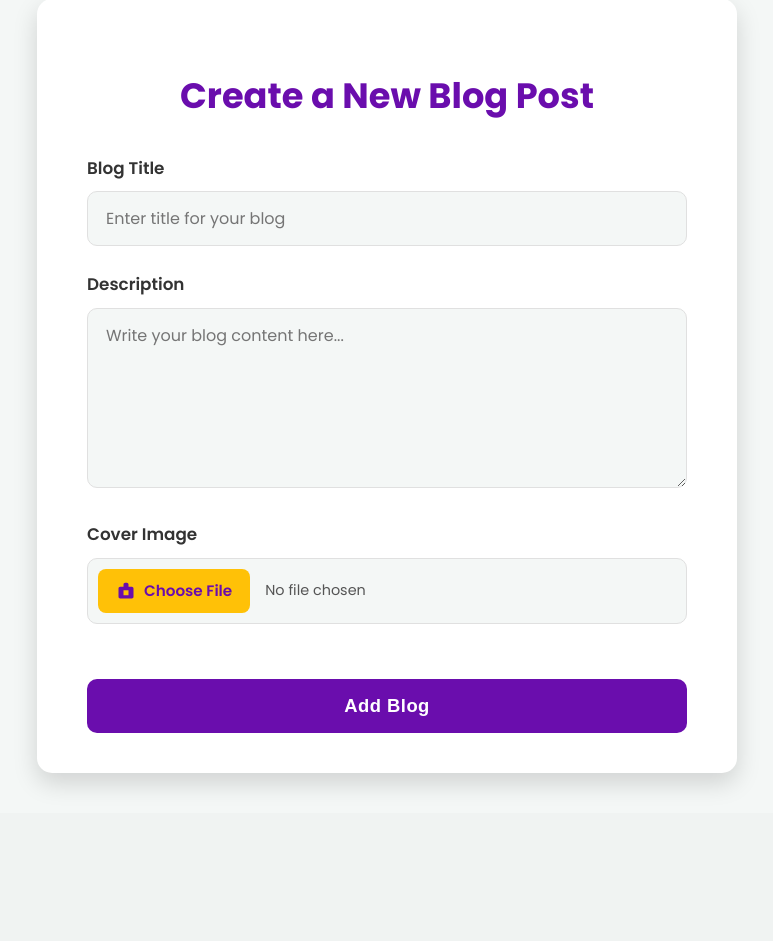
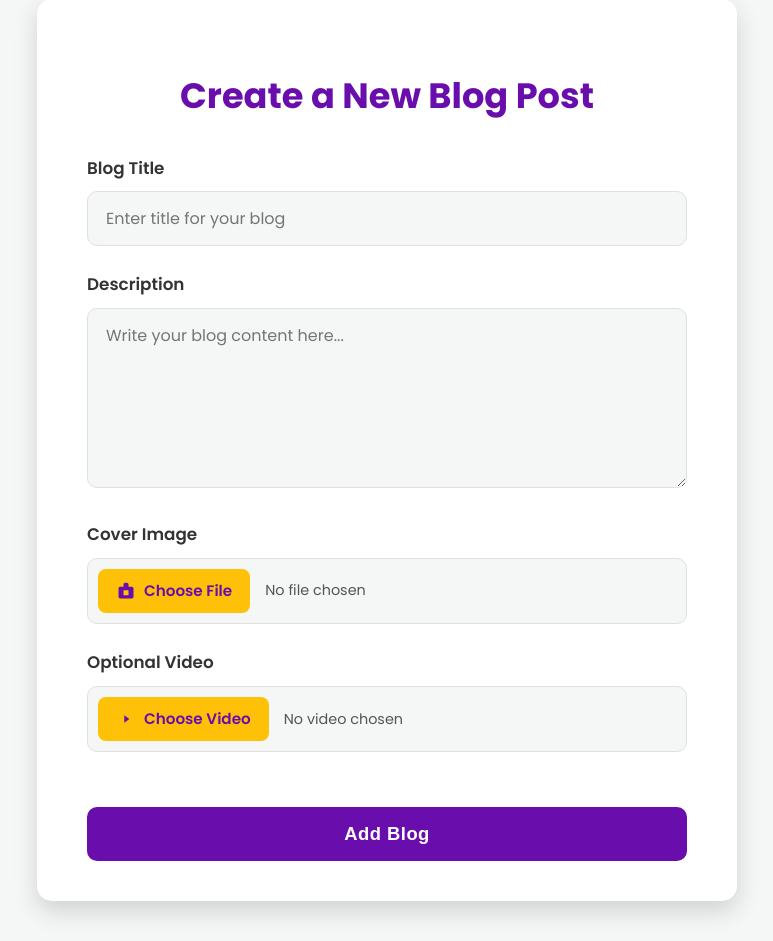
Before and after one commit to yugank2002/blogify, a Node server app: page /blog in a window 1280 px wide. Shown: the part 121-1062 px from the top of the page, without its empty margins (253-1026 px from the left). Before the commit the page ends 906 px from the top, so only its background shows below. Run offline with Node 20, Linux system fonts and the light colour scheme; some libraries are stand-ins or nearby versions.

Commit message:
Add video upload support: model, routes, views

```diff
--- a/models/blog.js
+++ b/models/blog.js
@@ -13,6 +13,10 @@ const blogSchema = new mongoose.Schema({
         type:String,
         required:false
     },
+    video:{
+        type:String,
+        required:false
+    },
     createdBy:{
         type:mongoose.Schema.Types.ObjectId,
         ref:'user'
--- a/routes/blog.js
+++ b/routes/blog.js
@@ -15,6 +15,7 @@ const storage = multer.diskStorage({
   }
 })
 
+// Allow uploads (images and videos) using the same storage
 const upload = multer({ storage: storage })
 
 router.get('/', async(req , res) => {
@@ -24,24 +25,21 @@ router.get('/', async(req , res) => {
     });
 })
 
-router.post('/', upload.single('coverImage'), async(req,res) => {
-
+router.post('/', upload.fields([{ name: 'coverImage', maxCount: 1 }, { name: 'video', maxCount: 1 }]), async (req, res) => {
     const { title, description } = req.body;
 
-
-
-
+    const coverFile = req.files && req.files.coverImage ? req.files.coverImage[0] : null;
+    const videoFile = req.files && req.files.video ? req.files.video[0] : null;
 
     const newBlog = await Blog.create({
         title,
         description,
-            coverPhoto: `/uploads/${req.file.filename}`,
+        coverPhoto: coverFile ? `/uploads/${coverFile.filename}` : undefined,
+        video: videoFile ? `/uploads/${videoFile.filename}` : undefined,
         createdBy: req.user.userid,
     });
 
-
     return res.redirect(`/blog/${newBlog._id}`);
-
 
 })
 
--- a/views/add-blogs.ejs
+++ b/views/add-blogs.ejs
@@ -270,6 +270,18 @@
                         </div>
                     </div>
 
+                    <div class="form-group">
+                        <label for="video" class="form-label">Optional Video</label>
+                        <div class="file-input-wrapper">
+                            <input type="file" id="video" name="video" accept="video/*" class="file-input-hidden" onchange="updateVideoFileName(this)">
+                            <label for="video" class="file-input-button">
+                                <svg xmlns="http://www.w3.org/2000/svg" viewBox="0 0 24 24"><path d="M0 0h24v24H0z" fill="none"/><path d="M10 16.5l6-4.5-6-4.5v9z"/></svg>
+                                Choose Video
+                            </label>
+                            <span id="video-file-name" class="file-input-text">No video chosen</span>
+                        </div>
+                    </div>
+
                     <button type="submit" class="submit-button">Add Blog</button>
                 </form>
             </div>
@@ -285,6 +297,15 @@
                 fileNameSpan.textContent = 'No file chosen';
             }
         }
+
+        function updateVideoFileName(input) {
+            const fileNameSpan = document.getElementById('video-file-name');
+            if (input.files && input.files.length > 0) {
+                fileNameSpan.textContent = input.files[0].name;
+            } else {
+                fileNameSpan.textContent = 'No video chosen';
+            }
+        }
     </script>
 </body>
 </html>
--- a/views/blog.ejs
+++ b/views/blog.ejs
@@ -304,6 +304,10 @@
 
                 <img src="<%= blog.coverPhoto %>" alt="<%= blog.title %> Cover Photo" class="blog-post-cover">
 
+                <% if (blog.video) { %>
+                    <video controls src="<%= blog.video %>" class="blog-post-cover" style="max-height:480px; margin-top:20px; margin-bottom:30px; width:100%;"></video>
+                <% } %>
+
                 <p class="blog-post-description"><%= blog.description %></p>
 
                 <hr class="separator">
```
Also changed, not shown: 2 other files. Lines whose indentation alone changed are shown as unchanged.
